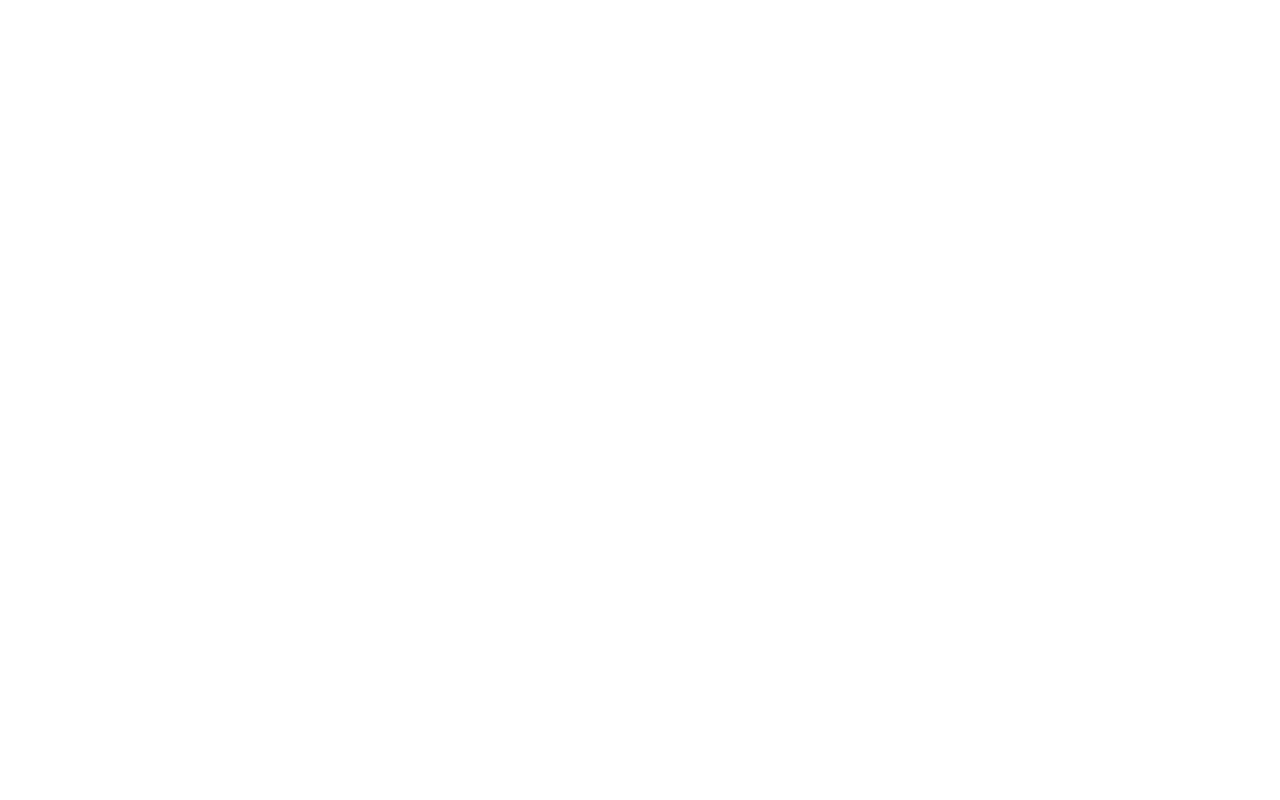
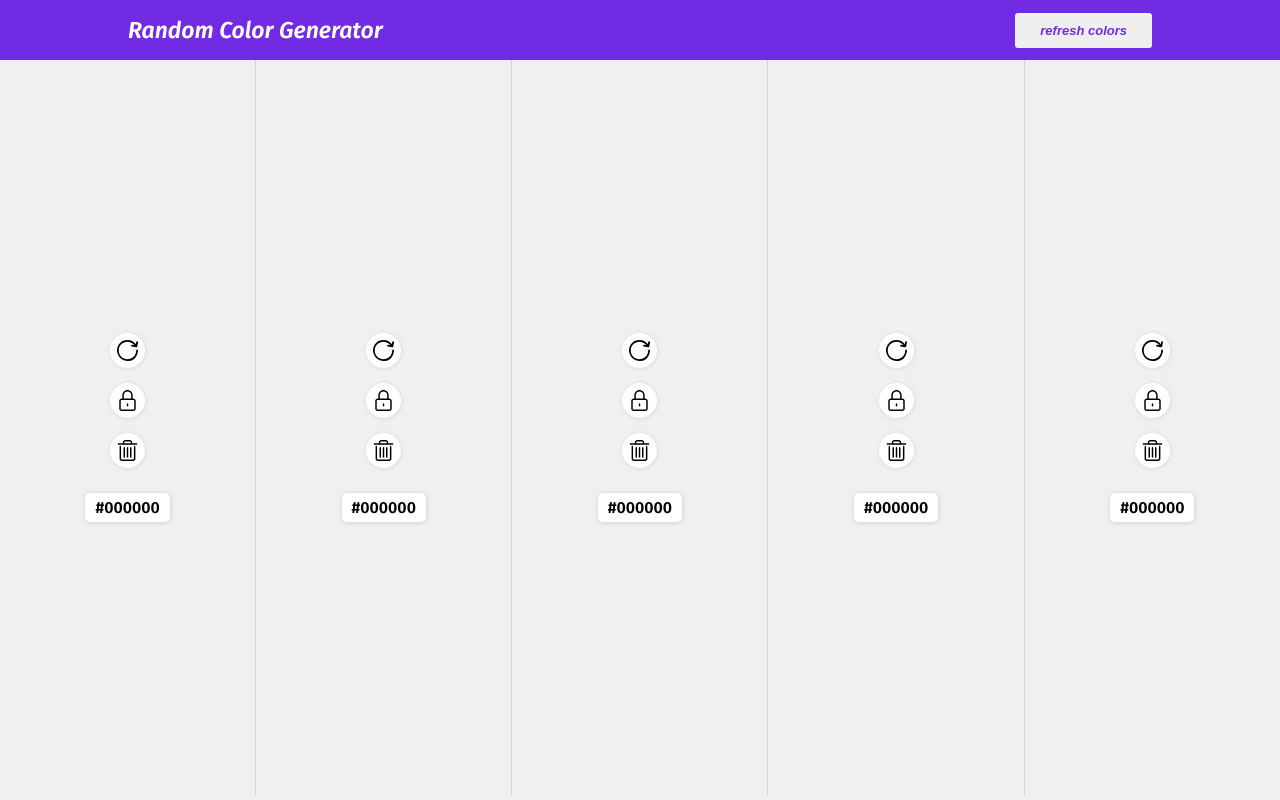
Before and after one commit to nando080/random-color-generator-vanilla, a plain HTML site: page index.html in a window 1280 px wide. Drawn offline with Linux system fonts and the light colour scheme.

Commit message:
css base

```diff
--- a/index.html
+++ b/index.html
@@ -8,6 +8,78 @@
     <link rel="stylesheet" href="style.css">
 </head>
 <body>
+    <div class="container">
+        <nav class="navbar">
+            <div class="nav-container">
+                <h1 class="nav-title">Random Color Generator</h1>
+                <button class="btn-refresh-all">refresh colors</button>
+            </div>
+        </nav>
 
+        <div class="color-container">
+
+            <div class="color">
+                <div class="btn-color">
+                    <img class="btn-color-img" src="img/refresh.svg" alt="lock color">
+                </div>
+                <div class="btn-color">
+                    <img class="btn-color-img" src="img/lock.svg" alt="lock color">
+                </div>
+                <div class="btn-color">
+                    <img class="btn-color-img" src="img/trash.svg" alt="lock color">
+                </div>
+                <h2 class="color-name">#000000</h2>
+            </div>
+            <div class="color">
+                <div class="btn-color">
+                    <img class="btn-color-img" src="img/refresh.svg" alt="lock color">
+                </div>
+                <div class="btn-color">
+                    <img class="btn-color-img" src="img/lock.svg" alt="lock color">
+                </div>
+                <div class="btn-color">
+                    <img class="btn-color-img" src="img/trash.svg" alt="lock color">
+                </div>
+                <h2 class="color-name">#000000</h2>
+            </div>
+            <div class="color">
+                <div class="btn-color">
+                    <img class="btn-color-img" src="img/refresh.svg" alt="lock color">
+                </div>
+                <div class="btn-color">
+                    <img class="btn-color-img" src="img/lock.svg" alt="lock color">
+                </div>
+                <div class="btn-color">
+                    <img class="btn-color-img" src="img/trash.svg" alt="lock color">
+                </div>
+                <h2 class="color-name">#000000</h2>
+            </div>
+            <div class="color">
+                <div class="btn-color">
+                    <img class="btn-color-img" src="img/refresh.svg" alt="lock color">
+                </div>
+                <div class="btn-color">
+                    <img class="btn-color-img" src="img/lock.svg" alt="lock color">
+                </div>
+                <div class="btn-color">
+                    <img class="btn-color-img" src="img/trash.svg" alt="lock color">
+                </div>
+                <h2 class="color-name">#000000</h2>
+            </div>
+            <div class="color">
+                <div class="btn-color">
+                    <img class="btn-color-img" src="img/refresh.svg" alt="lock color">
+                </div>
+                <div class="btn-color">
+                    <img class="btn-color-img" src="img/lock.svg" alt="lock color">
+                </div>
+                <div class="btn-color">
+                    <img class="btn-color-img" src="img/trash.svg" alt="lock color">
+                </div>
+                <h2 class="color-name">#000000</h2>
+            </div>
+
+        </div>
+    </div>
 </body>
 </html>
--- a/style.css
+++ b/style.css
@@ -0,0 +1,110 @@
+@import url('https://fonts.googleapis.com/css2?family=Fira+Sans:ital,wght@0,400;0,600;1,400;1,600&display=swap');
+
+* {
+    padding: 0;
+    margin: 0;
+    box-sizing: border-box;
+}
+
+:root {
+    font-size: 10px;
+}
+
+body {
+    min-width: 100vw;
+    min-height: 100vh;
+    font-family: 'Fira Sans', sans-serif;
+    background-color: #f0f0f0;
+}
+
+.container {
+    width: 100%;
+    height: 100%
+}
+
+.navbar {
+    width: 100%;
+    height: 60px;
+    background-color: #712be2;
+    color: white;
+}
+
+.nav-container {
+    width: 80%;
+    height: 100%;
+    margin: 0 auto;
+    display: flex;
+    justify-content: space-between;
+    align-items: center;
+}
+
+.nav-title {
+    font-size: 2.3rem;
+    font-style: italic;
+}
+
+.btn-refresh-all {
+    padding: 10px 25px;
+    border: none;
+    border-radius: 3px;
+    color: #712be2;
+    font-weight: bold;
+    font-style: italic;
+    font-size: 1.3rem;
+    cursor: pointer;
+    transition: .3s ease;
+}
+
+.btn-refresh-all:hover {
+    background-color: #E3DC2B;
+    box-shadow: 2px 2px 5px rgba(0,0,0,.25);
+}
+
+.color-container {
+    width: 100%;
+    height: calc(100vh - 65px);
+    display: flex;
+}
+
+.color {
+    width: 100%;
+    border-right: 1px solid #d4d4d4;
+    display: flex;
+    flex-direction: column;
+    justify-content: center;
+    align-items: center;
+}
+
+.color:last-child {
+    border-right: none;
+}
+
+.btn-color {
+    width: 35px;
+    height: 35px;
+    padding: 7px;
+    background-color: white;
+    border-radius: 50%;
+    margin-bottom: 15px;
+    cursor: pointer;
+    box-shadow: .5px .5px 5px rgba(0,0,0,.1);
+    transition: .3s ease;
+}
+
+.btn-color:hover {
+    transform: scale(1.2);
+}
+
+.btn-color-img {
+    width: 100%;
+    height: 100%;
+}
+
+.color-name {
+    padding: 5px 10px;
+    background-color: white;
+    border-radius: 5px;
+    font-size: 1.6rem;
+    margin-top: 10px;
+    box-shadow: .5px .5px 5px rgba(0,0,0,.15);
+}
```
